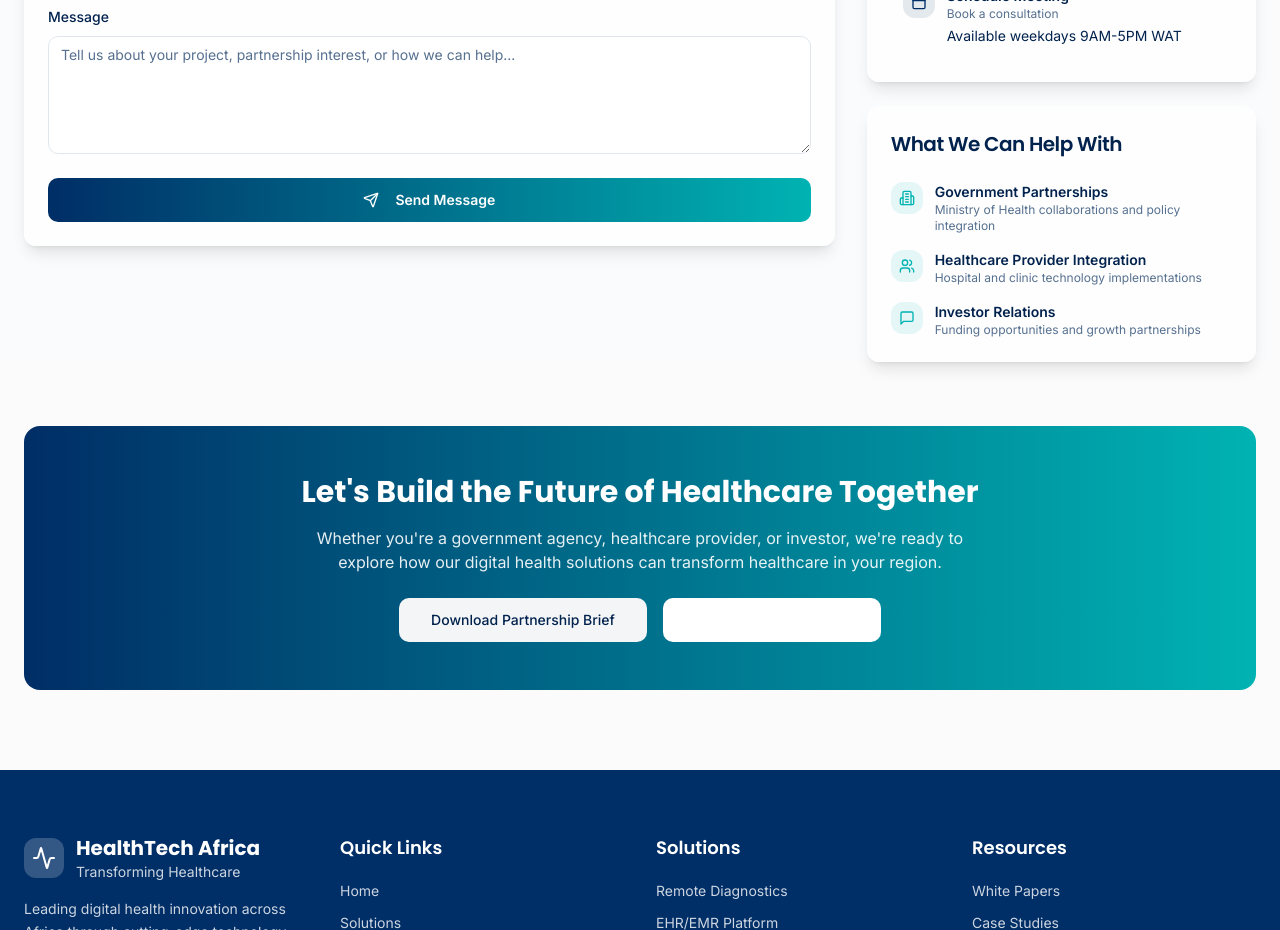
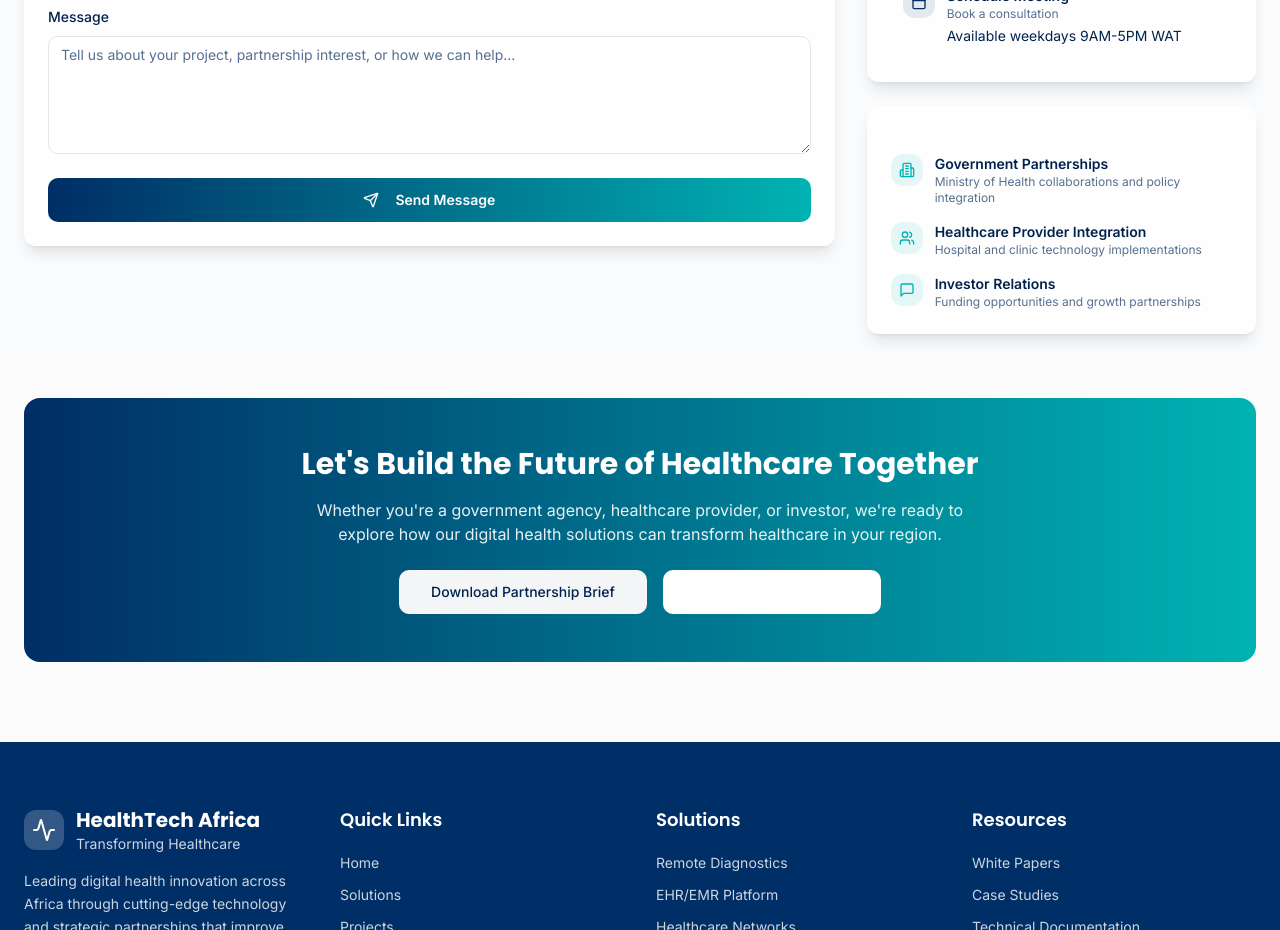
Before and after one commit to smart-care-health/smartcare-health, a React (Vite) app: page / in a window 1280 px wide. Shown: the part 6500-7430 px from the top of the page. Built offline with nearby package versions, Linux system fonts and the light colour scheme.

Commit message:
Visual edit in Lovable
Edited UI in Lovable

```diff
--- a/src/components/Contact.tsx
+++ b/src/components/Contact.tsx
@@ -162,9 +162,7 @@ const Contact = () => {
             {/* Inquiry Types */}
             <Card className="border-0 shadow-lg bg-white/70 backdrop-blur-sm">
               <CardHeader>
-                <CardTitle className="font-heading text-xl text-foreground">
-                  What We Can Help With
-                </CardTitle>
+
               </CardHeader>
               <CardContent className="space-y-4">
                 {inquiryTypes.map((type, index) => <div key={index} className="flex items-start space-x-3">
```
